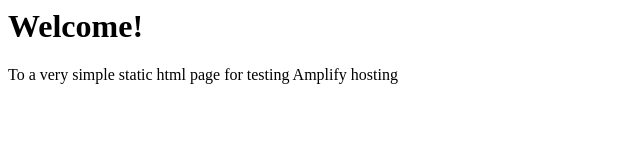
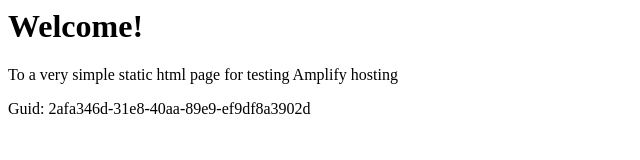
Before and after one commit to aws-aemilia-nrt/Github-PR-Commit-Integration-Test-DoNotTouch-Gith-P5X5MO5I-v1-prod-ap-northeast-1, a website: page src/index.html in a window 1280 px wide. Shown: the whole page, without its empty margins (0-640 px from the left). Drawn offline with Linux system fonts and the light colour scheme.

Commit message:
commit from integ tests

```diff
--- a/src/index.html
+++ b/src/index.html
@@ -1,3 +1,5 @@
+
+
 <html lang="en">
 
 <head>
@@ -10,6 +12,6 @@
 <body>
     <h1>Welcome!</h1>
     <p>To a very simple static html page for testing Amplify hosting</p>
-</body>
+    <p>Guid: 2afa346d-31e8-40aa-89e9-ef9df8a3902d</p></body>
 
 </html>
```
